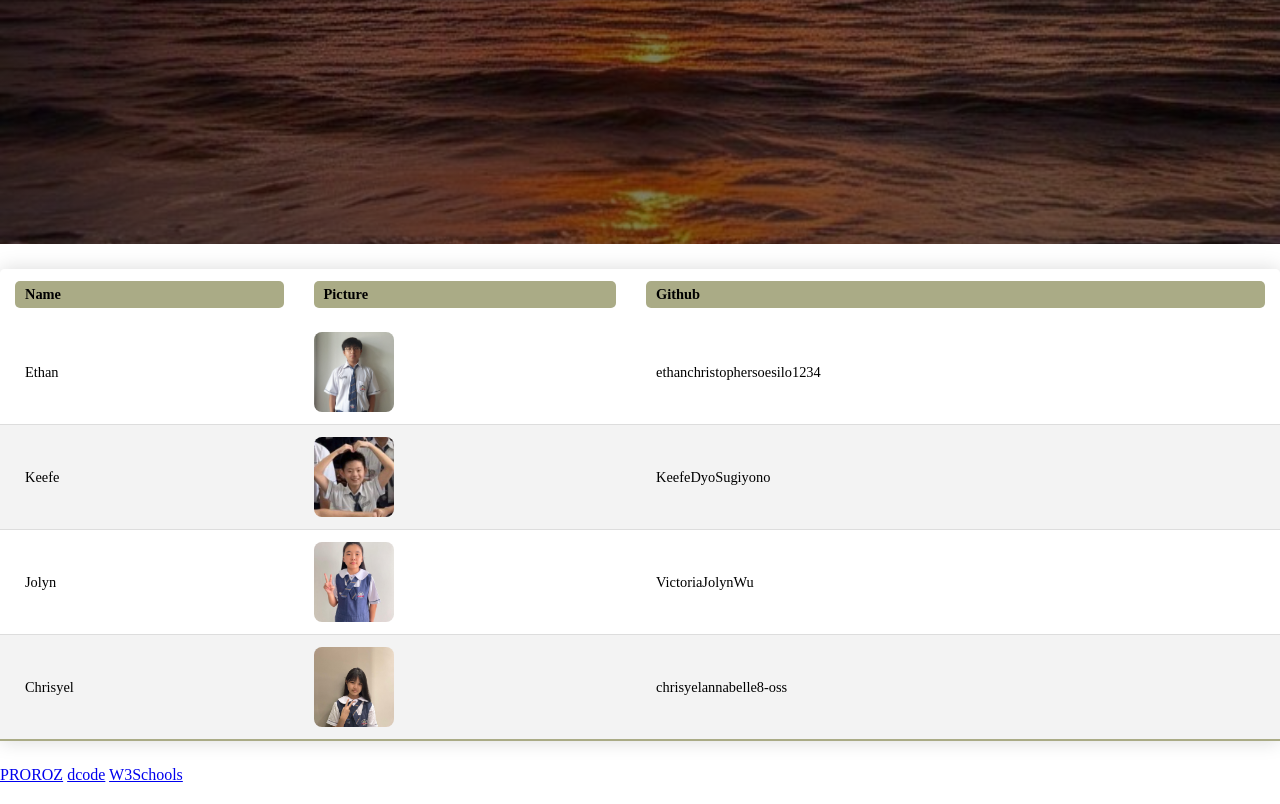
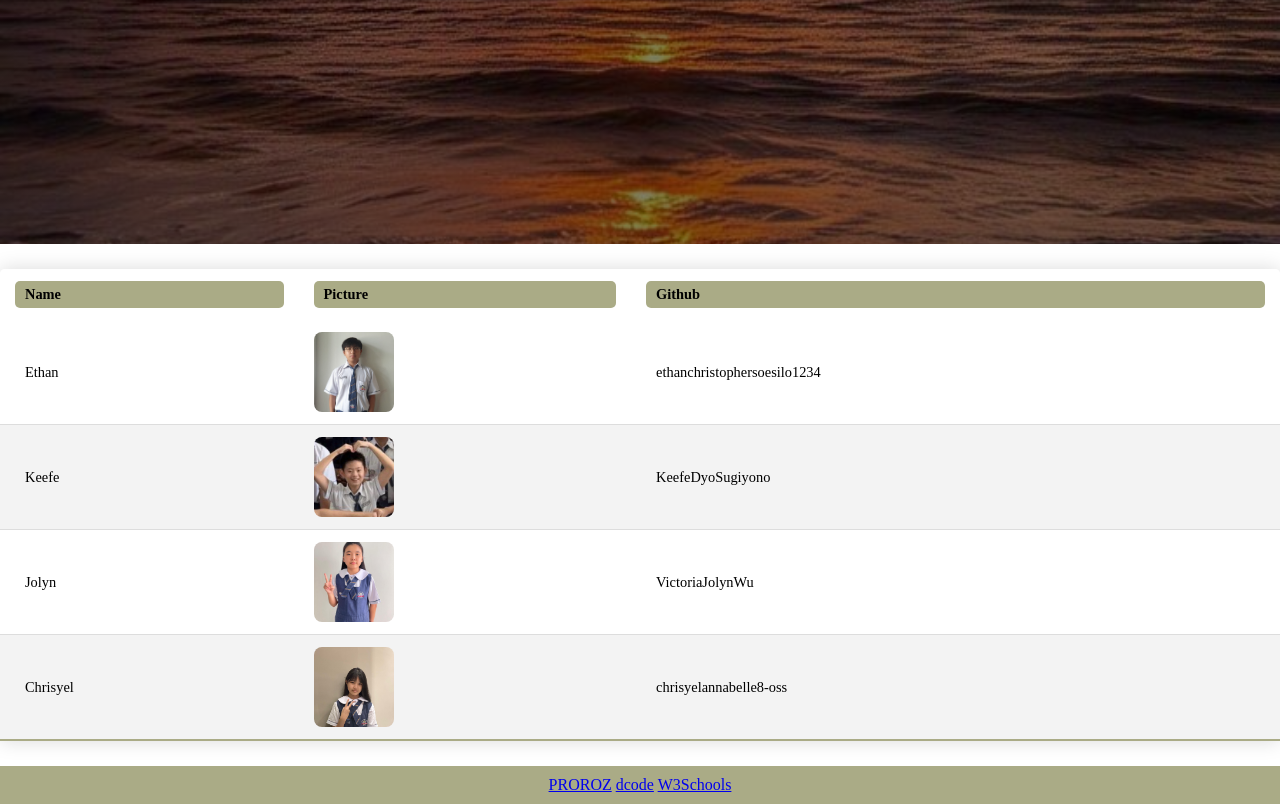
Before and after one commit to ethanchristophersoesilo1234/Final-Project-computing, a plain HTML site: page 8B/introduction.html in a window 1280 px wide. Shown: the part 556-1360 px from the top of the page. Drawn offline with Linux system fonts and the light colour scheme.

Commit message:
Update styles.css

```diff
--- a/8B/styles.css
+++ b/8B/styles.css
@@ -155,4 +155,11 @@ ul li a.active{
     padding: 5px 10px;
 }
 
+footer {
+  background-color: #aaab86;
+  padding: 10px;
+  text-align: center;
+  color: white;
+}
+
 .github-link:hover { text-decoration: underline; }
```
